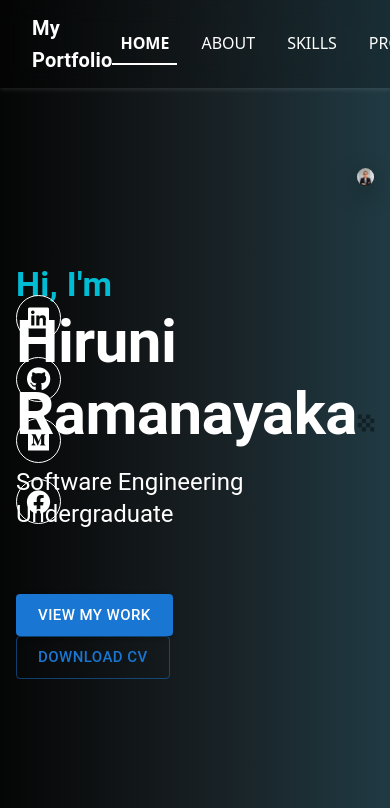
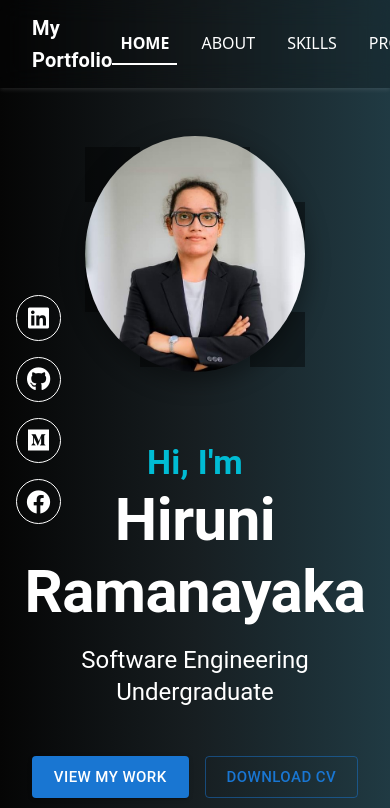
Before and after one commit to HiruniRamanayaka/My-Portfolio, a React (Vite) app in the folder my-portfolio/: page / in a window 390 px wide. Shown: the top 808 px of the page. Built offline with nearby package versions, Linux system fonts and the light colour scheme.

Commit message:
Make Home component responsive

```diff
--- a/my-portfolio/src/components/Home.jsx
+++ b/my-portfolio/src/components/Home.jsx
@@ -6,11 +6,17 @@ import CV from '../assets/Cv.pdf';
 const Home = () => {
   return (
     <>
-      <Container id="home">
-        <Box sx={{ display: 'flex', justifyContent: 'space-between', py: 10 }}>
+      <Container id="home" sx={{ py: { xs: 6, md: 10 } }}>
+        <Box sx={{
+          display: 'flex',
+          flexDirection: { xs: 'column-reverse', md: 'row' },
+          alignItems: 'center',
+          justifyContent: 'space-between',
+          gap: 4,
+        }}>
           {/* Text Section */}
-          <Box sx={{ textAlign: 'left', flex: 1, alignItems: 'center' }}>
-            <Typography variant='h4' sx={{ fontWeight: 'bold', color: '#00bcd4', mt: 12 }}>
+          <Box sx={{ flex: 1, textAlign: { xs: 'center', md: 'left' } }}>
+            <Typography variant='h4' sx={{ fontWeight: 'bold', color: '#00bcd4', mt: { xs: 4, md: 12 } }}>
               Hi, I'm
             </Typography>
             <Typography variant='h2' sx={{ fontWeight: 700, mb: 2 }}>
@@ -19,8 +25,8 @@ const Home = () => {
             <Typography variant='h5' sx={{ color: 'secondary', mb: 4 }}>
               Software Engineering Undergraduate
             </Typography>
-            <Box sx={{ mt: 8 }}>
-              <Button variant="contained" size="large" sx={{ mr: 5 }} href="#projects">
+            <Box sx={{ mt: 6, display: 'flex', justifyContent: { xs: 'center', md: 'flex-start' }, gap: 2, flexWrap: 'wrap' }}>
+              <Button variant="contained" size="large" href="#projects">
                 View My Work
               </Button>
               <Button variant="outlined" size="large" color="primary" href={CV} download>
@@ -30,14 +36,14 @@ const Home = () => {
           </Box>
 
           {/* Image Section */}
-          <Box sx={{ position: 'relative' , textAlign: 'center' }}>
+          <Box sx={{ position: 'relative' , textAlign: 'center', flexShrink: 0 }}>
             <Box
               component="img"
               src={image}
               alt="Hiruni"
               sx={{
-                maxWidth: '400px',
-                width: '100%',
+                width: { xs: '220px', sm: '280px', md: '350px', lg: '400px' },
+                height: 'auto',
                 borderRadius: '50%',
                 boxShadow: '0 8px 24px rgba(0,0,0,0.4)',
                 position: 'relative',
@@ -58,7 +64,8 @@ const Home = () => {
                 width: '100%',
                 height: '100%',
                 zIndex: 1,
-                opacity: 0.4
+                opacity: 0.4,
+                maxWidth: '420px',
               }}
             >
               <path d="M120 120h120v120H120zM0 240h120v120H0zM120 360h120v120H120zM0 0h120v120H0zM360 120h120v120H360zM240 240h120v120H240zM360 360h120v120H360zM240 0h120v120H240z" fill="#000000" />
```
